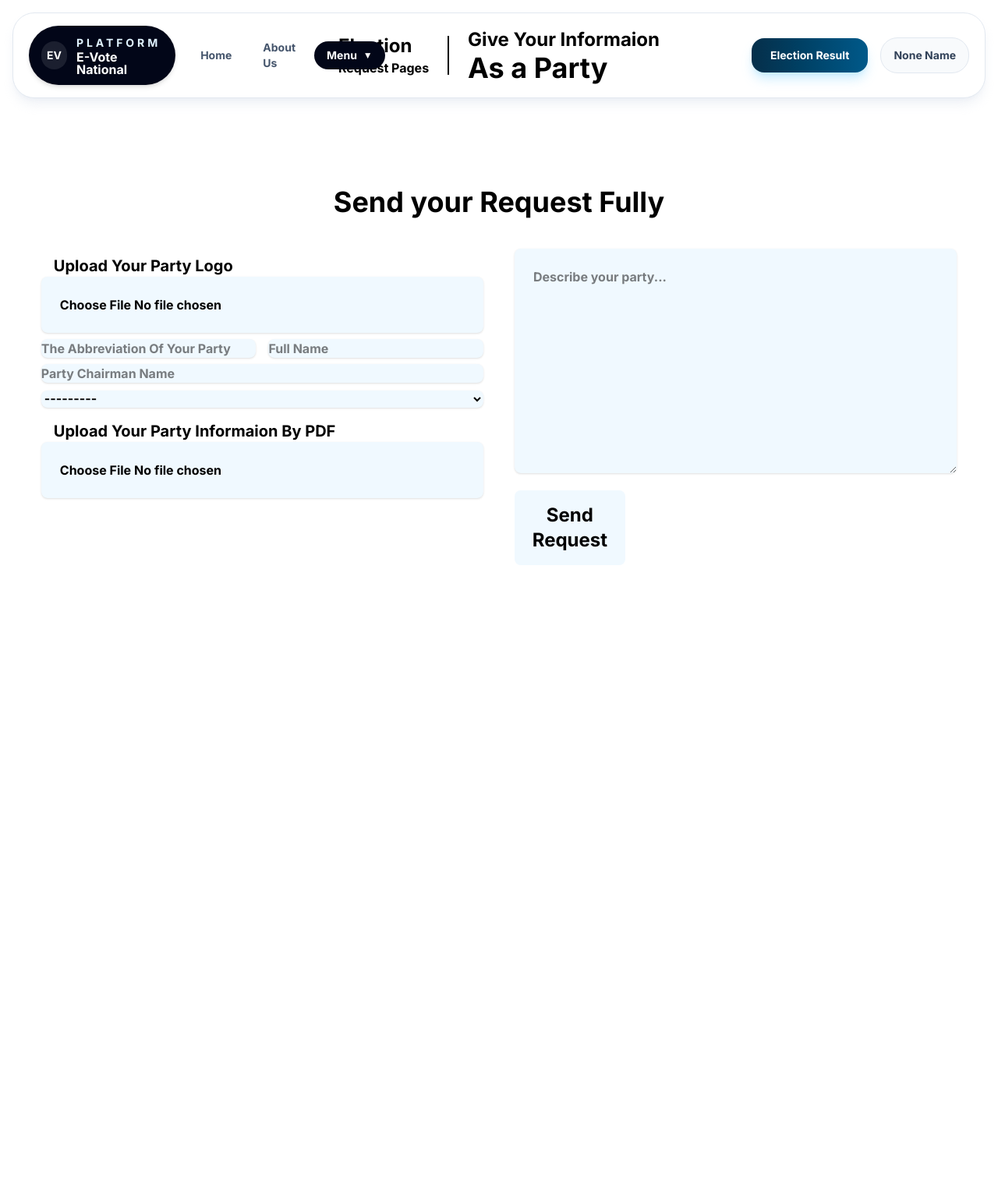
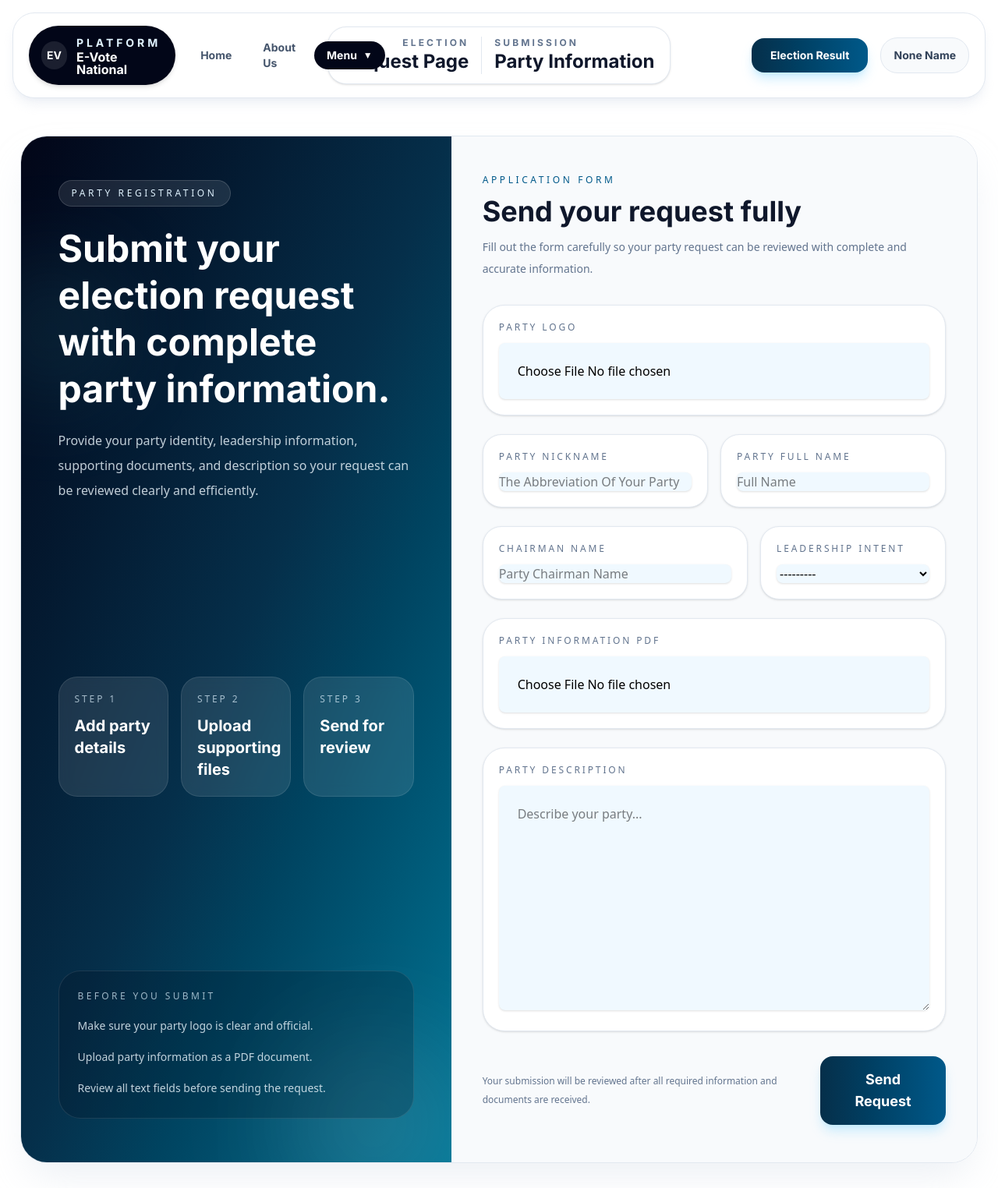
Before and after one commit to Ethiopian-inspired/National-Election---E-vote, a Django app: page /compitition_request/ in a window 1280 px wide. Shown: the whole page at 78% size. Before the commit the page ends 725 px from the top, so only its background shows below. Run offline with Django 5.2, Linux system fonts and the light colour scheme; style sheets or scripts are compiled from the project's sources.

Commit message:
fix: form not upload from page

```diff
--- a/core/public/forms.py
+++ b/core/public/forms.py
@@ -96,7 +96,16 @@ class Comptition_request(forms.ModelForm):
 
     class Meta:
         model = Comptition_Request_model
-        fields = "__all__"
+        fields = [
+            "party_logo",
+            "party_nik_name",
+            "party_FullName",
+            "party_chairman_name",
+            "want_lead",
+            "party_info_PDF",
+            "party_discription",
+        ]
+        label = ''
 
         widgets = {
             'party_nik_name': forms.TextInput(attrs={
--- a/core/public/views.py
+++ b/core/public/views.py
@@ -71,13 +71,15 @@ def logout_request (request):
 
 def compition_request (request):
 
-    form = Comptition_request (request.POST, request.FILES)
+    if request.method == 'POST':
+        form = Comptition_request (request.POST, request.FILES)
 
-    if request.method == 'POST':
         if form.is_valid ():
             form.save()
             messages.success (request, "Your Information is deliverd!!")
             return redirect ('Index')
+    else:
+        form = Comptition_request ()
 
     context = {
         'Comptition' : form
--- a/core/templates/public/Pages/Comp-page/compition-request-page.html
+++ b/core/templates/public/Pages/Comp-page/compition-request-page.html
@@ -1,66 +1,141 @@
 {% extends "public/base.html" %}
 {% load static %}
 
+{% block title %} EVNP - Election Request {% endblock %}
+
 {% block NavCenter %}
-<div class="flex justify-center items-center">
+<div class="flex items-center gap-4 rounded-[24px] border border-slate-200 bg-white px-5 py-3 shadow-sm">
+    <div class="inter_Bold text-right">
+        <p class="text-xs uppercase tracking-[0.26em] text-slate-500">Election</p>
+        <p class="text-2xl text-slate-900">Request Page</p>
+    </div>
+    <div class="h-12 w-px bg-slate-200"></div>
     <div class="inter_Bold">
-        <p class="text-2xl">Election</p>
-        <p>Request Pages</p>
-    </div>
-    <hr class="rotate-90 w-[50px] border-1">
-    <div class="inter_Bold">
-        <p class="text-2xl">Give Your Informaion</p>
-        <p class="text-4xl">As a Party</p>
+        <p class="text-xs uppercase tracking-[0.26em] text-slate-500">Submission</p>
+        <p class="text-2xl text-slate-900">Party Information</p>
     </div>
 </div>
 {% endblock %}
 
 {% block content %}
-<div class="h-[90vh] flex flex-col justify-end items-center">
-    <div class="w-[98%] h-[90vh] flex justify-center items-center">
-        <div class="w-full">
-            <div class="w-full flex justify-center items-center">
-                <p class="text-4xl inter_Bold">Send your Request Fully</p>
+<section class="mx-auto flex min-h-[88vh] w-[96%] max-w-[1550px] items-center py-8">
+    <div class="grid w-full overflow-hidden rounded-[34px] border border-slate-200 bg-white shadow-2xl shadow-slate-200/70 xl:grid-cols-[0.9fr_1.1fr]">
+        <div class="relative overflow-hidden bg-linear-to-br from-slate-950 via-sky-950 to-cyan-700 px-8 py-10 text-white md:px-12 md:py-14">
+            <div class="pointer-events-none absolute left-[-50px] top-[12%] h-44 w-44 rounded-full bg-cyan-300/10 blur-3xl"></div>
+            <div class="pointer-events-none absolute bottom-[-70px] right-[-20px] h-60 w-60 rounded-full bg-white/10 blur-3xl"></div>
+
+            <div class="relative flex h-full flex-col justify-between gap-10">
+                <div>
+                    <div class="inline-flex rounded-full border border-white/15 bg-white/10 px-4 py-2 text-xs uppercase tracking-[0.3em] text-sky-100 backdrop-blur-sm">
+                        Party Registration
+                    </div>
+                    <h1 class="mt-6 inter_Bold text-4xl leading-tight md:text-5xl">Submit your election request with complete party information.</h1>
+                    <p class="mt-5 max-w-xl text-sm leading-8 text-sky-50/80 md:text-base">
+                        Provide your party identity, leadership information, supporting documents, and description so your request can be reviewed clearly and efficiently.
+                    </p>
+                </div>
+
+                <div class="grid gap-4 sm:grid-cols-3">
+                    <div class="rounded-[24px] border border-white/10 bg-white/10 p-5 backdrop-blur-sm">
+                        <p class="text-xs uppercase tracking-[0.24em] text-sky-100/70">Step 1</p>
+                        <p class="mt-3 inter_Bold text-xl">Add party details</p>
+                    </div>
+                    <div class="rounded-[24px] border border-white/10 bg-white/10 p-5 backdrop-blur-sm">
+                        <p class="text-xs uppercase tracking-[0.24em] text-sky-100/70">Step 2</p>
+                        <p class="mt-3 inter_Bold text-xl">Upload supporting files</p>
+                    </div>
+                    <div class="rounded-[24px] border border-white/10 bg-white/10 p-5 backdrop-blur-sm">
+                        <p class="text-xs uppercase tracking-[0.24em] text-sky-100/70">Step 3</p>
+                        <p class="mt-3 inter_Bold text-xl">Send for review</p>
+                    </div>
+                </div>
+
+                <div class="rounded-[28px] border border-white/10 bg-slate-950/20 p-6">
+                    <p class="text-xs uppercase tracking-[0.28em] text-sky-100/70">Before You Submit</p>
+                    <ul class="mt-4 space-y-3 text-sm leading-7 text-sky-50/80">
+                        <li>Make sure your party logo is clear and official.</li>
+                        <li>Upload party information as a PDF document.</li>
+                        <li>Review all text fields before sending the request.</li>
+                    </ul>
+                </div>
             </div>
+        </div>
 
-            <div class="w-full">
-                <form method="post" enctype="multipart/form-data" class="w-full flex justify-center items-start gap-10 p-10 inter_Bold">
+        <div class="bg-slate-50 px-6 py-8 md:px-10 md:py-12">
+            <div class="mx-auto flex max-w-[760px] flex-col gap-8">
+                <div>
+                    <p class="text-xs uppercase tracking-[0.3em] text-sky-800">Application Form</p>
+                    <h2 class="mt-3 inter_Bold text-4xl text-slate-900">Send your request fully</h2>
+                    <p class="mt-3 text-sm leading-7 text-slate-500">
+                        Fill out the form carefully so your party request can be reviewed with complete and accurate information.
+                    </p>
+                </div>
+
+                {% if Comptition.errors %}
+                    <div class="rounded-[24px] border border-red-200 bg-red-50 px-5 py-4 text-sm text-red-700 shadow-sm">
+                        <p class="inter_Bold">Please fix the highlighted fields before submitting your request.</p>
+                        {{ Comptition.non_field_errors }}
+                    </div>
+                {% endif %}
+
+                <form method="POST" enctype="multipart/form-data" class="flex flex-col gap-6">
                     {% csrf_token %}
-                    <div class="w-[50%] flex flex-col gap-2">
-                        <div class="pt-2">
-                            <p class="pl-4 text-xl">Upload Your Party Logo</p>
-                            {{ Comptition.party_logo }}
+
+                    <div class="rounded-[28px] border border-slate-200 bg-white p-5 shadow-sm">
+                        <label class="mb-3 block text-xs uppercase tracking-[0.24em] text-slate-500">Party Logo</label>
+                        {{ Comptition.party_logo }}
+                        {{ Comptition.party_logo.errors }}
+                    </div>
+
+                    <div class="grid gap-4 md:grid-cols-2">
+                        <div class="rounded-[24px] border border-slate-200 bg-white p-5 shadow-sm">
+                            <label class="mb-3 block text-xs uppercase tracking-[0.24em] text-slate-500">Party Nickname</label>
+                            {{ Comptition.party_nik_name }}
+                            {{ Comptition.party_nik_name.errors }}
                         </div>
-
-                        <div class="w-full flex justify-center items-center gap-4">
-                            {{ Comptition.party_nik_name }}
+                        <div class="rounded-[24px] border border-slate-200 bg-white p-5 shadow-sm">
+                            <label class="mb-3 block text-xs uppercase tracking-[0.24em] text-slate-500">Party Full Name</label>
                             {{ Comptition.party_FullName }}
-                        </div>
-
-                        <div>
-                            {{ Comptition.party_chairman_name }}
-                        </div>
-
-                        <div>
-                            {{ Comptition.want_lead }}
-                        </div>
-
-                        <div class="pt-2">
-                            <p class="pl-4 text-xl">Upload Your Party Informaion By PDF</p>
-                            {{ Comptition.party_info_PDF }}
+                            {{ Comptition.party_FullName.errors }}
                         </div>
                     </div>
 
-                    <div class="w-[50%] flex flex-col gap-4">
-                        <div>
-                            {{ Comptition.party_discription }}
+                    <div class="grid gap-4 md:grid-cols-[1fr_0.7fr]">
+                        <div class="rounded-[24px] border border-slate-200 bg-white p-5 shadow-sm">
+                            <label class="mb-3 block text-xs uppercase tracking-[0.24em] text-slate-500">Chairman Name</label>
+                            {{ Comptition.party_chairman_name }}
+                            {{ Comptition.party_chairman_name.errors }}
                         </div>
+                        <div class="rounded-[24px] border border-slate-200 bg-white p-5 shadow-sm">
+                            <label class="mb-3 block text-xs uppercase tracking-[0.24em] text-slate-500">Leadership Intent</label>
+                            {{ Comptition.want_lead }}
+                            {{ Comptition.want_lead.errors }}
+                        </div>
+                    </div>
 
-                        <button type="submit" class="w-[25%] bg-sky-50 p-4 text-2xl text-dark rounded-lg inter_Bold hover:bg-green-600 hover:border-blue-400 hover:text-white hover:scale-[1.02] transition duration-300 cursor-pointer">Send Request</button>
+                    <div class="rounded-[28px] border border-slate-200 bg-white p-5 shadow-sm">
+                        <label class="mb-3 block text-xs uppercase tracking-[0.24em] text-slate-500">Party Information PDF</label>
+                        {{ Comptition.party_info_PDF }}
+                        {{ Comptition.party_info_PDF.errors }}
+                    </div>
+
+                    <div class="rounded-[28px] border border-slate-200 bg-white p-5 shadow-sm">
+                        <label class="mb-3 block text-xs uppercase tracking-[0.24em] text-slate-500">Party Description</label>
+                        {{ Comptition.party_discription }}
+                        {{ Comptition.party_discription.errors }}
+                    </div>
+
+                    <div class="flex flex-col gap-4 pt-2 md:flex-row md:items-center md:justify-between">
+                        <p class="max-w-xl text-xs leading-6 text-slate-500">
+                            Your submission will be reviewed after all required information and documents are received.
+                        </p>
+                        <button type="submit" class="rounded-2xl bg-linear-to-r from-sky-950 to-sky-800 px-8 py-4 text-lg text-white inter_Bold shadow-lg shadow-sky-200/80 transition duration-300 hover:-translate-y-0.5 hover:shadow-xl">
+                            Send Request
+                        </button>
                     </div>
                 </form>
             </div>
         </div>
     </div>
-</div>
+</section>
 {% endblock %}
```
Also changed, not shown: core/media/Parties_logo/pngwing_8A3njXT.com_1.png (added), 1 other file.
